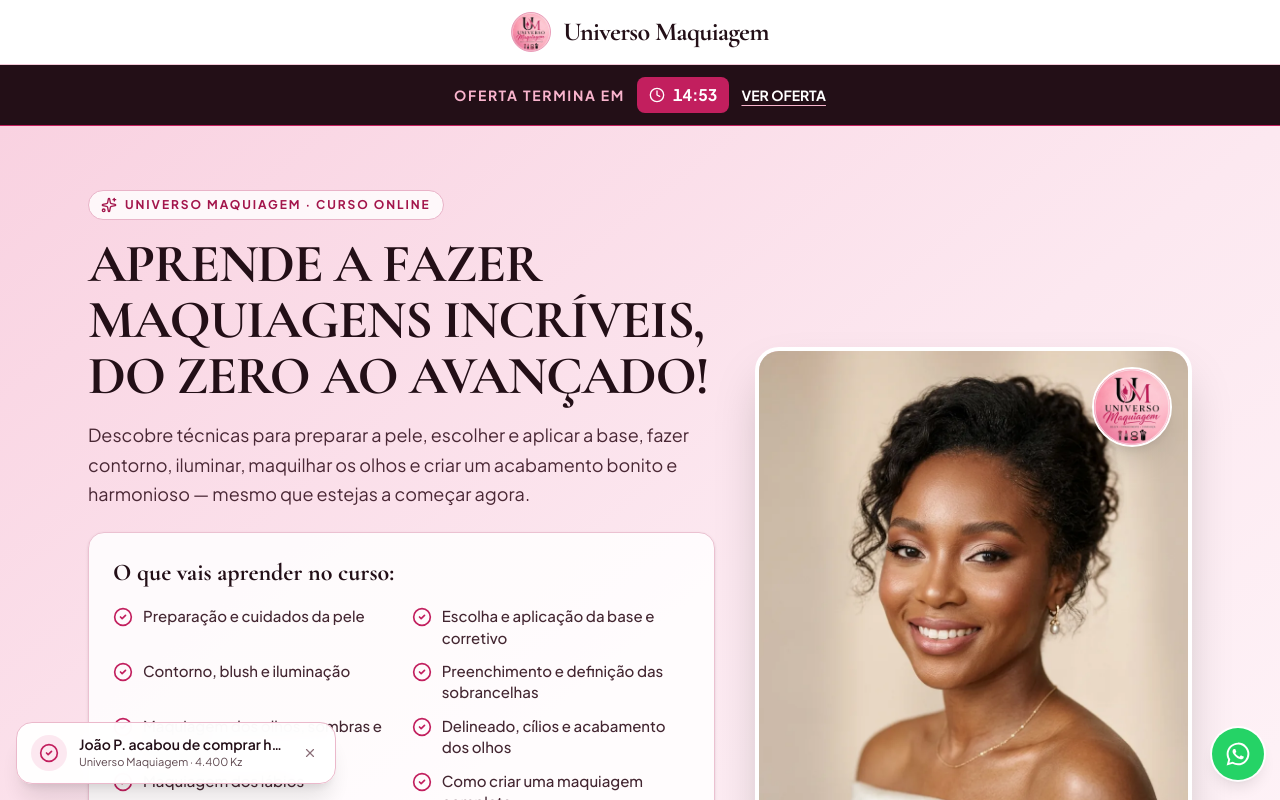
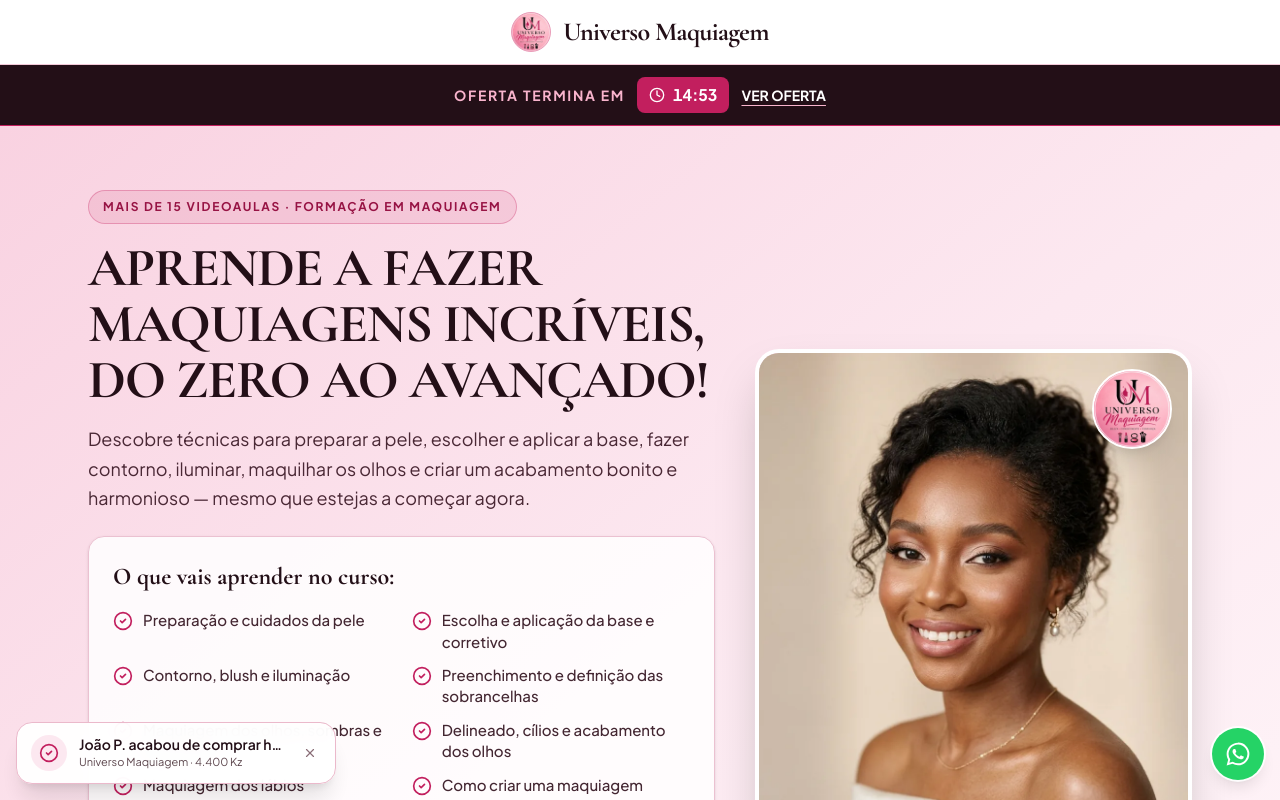
Before and after one commit to Messias2009/Curso-maquiagem, a React (Vite) app: page / in a window 1280 px wide. Shown: the top 800 px of the page. Built offline with nearby package versions, Linux system fonts and the light colour scheme; no server answers.

Commit message:
Destaca a oferta no topo e remove o ícone antes da identificação do curso

```diff
--- a/src/App.tsx
+++ b/src/App.tsx
@@ -127,9 +127,8 @@ export default function App() {
           <div className="max-w-6xl mx-auto px-4 sm:px-6">
             <div className="grid grid-cols-1 lg:grid-cols-12 gap-8 lg:gap-10 items-center">
               <div className="lg:col-span-7 flex flex-col justify-center">
-                <p className="inline-flex w-fit items-center gap-2 rounded-full bg-white/80 border border-[#E9B3C8] px-3 py-1.5 text-[11px] sm:text-xs font-extrabold tracking-[0.16em] uppercase text-[#A3154B] mb-4">
-                  <Sparkles className="w-4 h-4" />
-                  Universo Maquiagem · Curso online
+                <p className="inline-flex w-fit items-center rounded-full bg-[#C21F5E]/10 border border-[#C21F5E]/30 px-3.5 py-2 text-[11px] sm:text-xs font-black tracking-[0.14em] uppercase text-[#971344] mb-4">
+                  MAIS DE 15 VIDEOAULAS · FORMAÇÃO EM MAQUIAGEM
                 </p>
 
                 <h1 className="font-display text-[34px] sm:text-5xl lg:text-[54px] font-bold leading-[1.04] tracking-tight text-[#230F17] text-balance">
```
